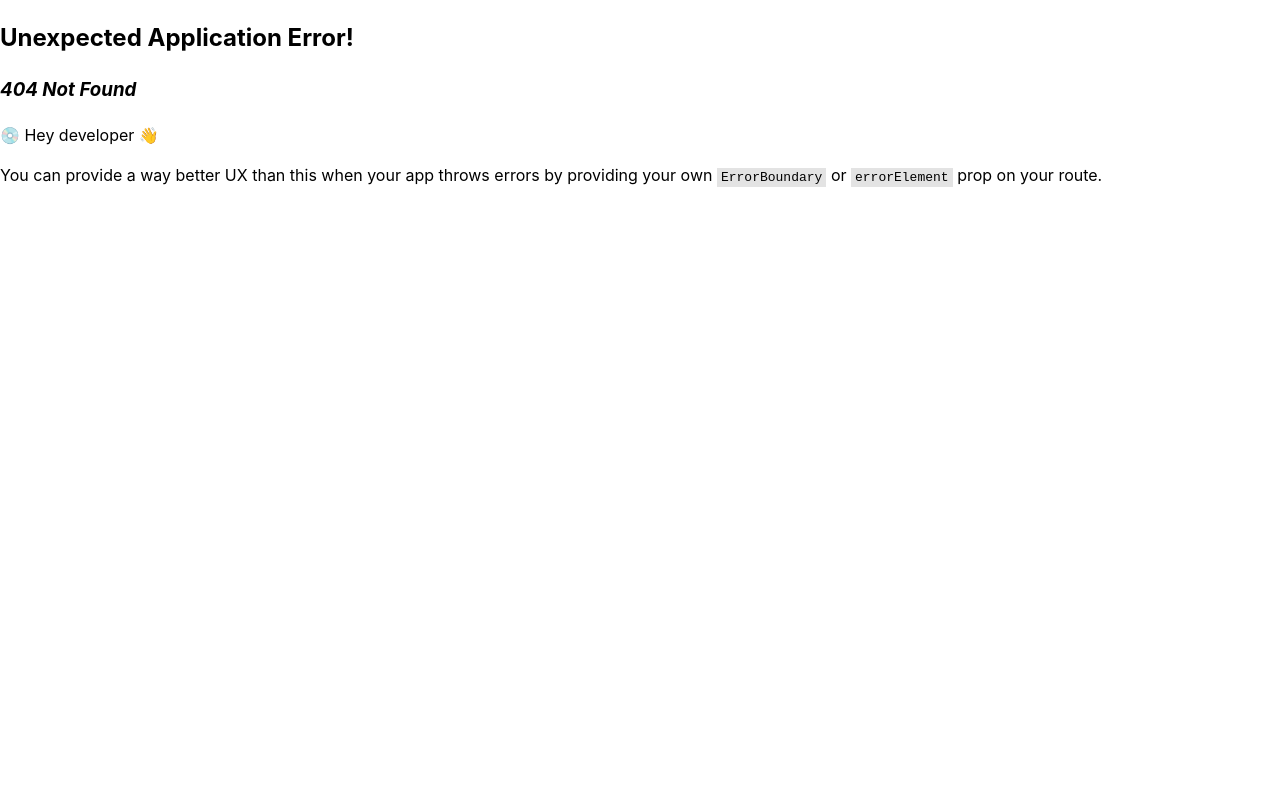
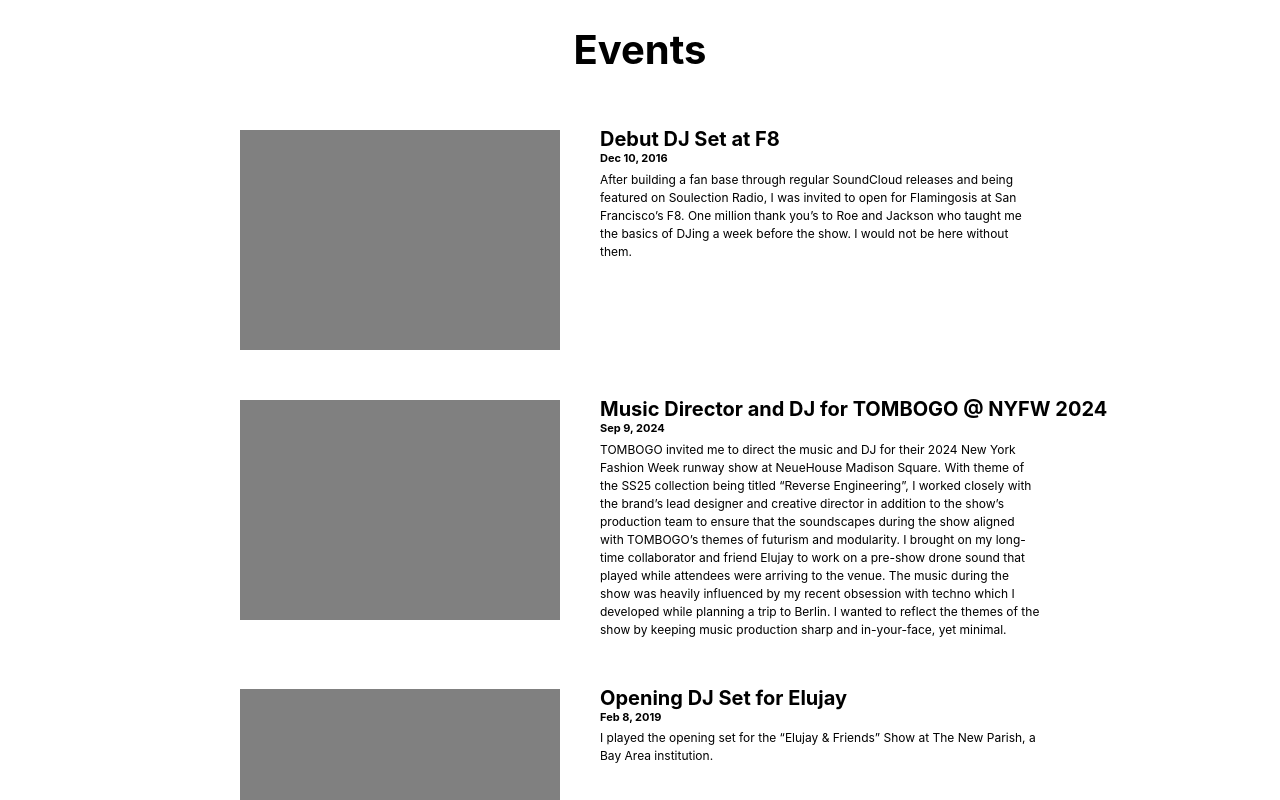
Before and after one commit to michaelgcord/hans, a React (Vite) app: page /#/events in a window 1280 px wide. Before the commit this address led to /. Shown: the top 800 px of the page. Built offline with nearby package versions, Linux system fonts and the light colour scheme.

Commit message:
add moving title in homepage | make template for events page

```diff
--- a/src/assets/css/events-special.css
+++ /dev/null
@@ -1,7 +0,0 @@
-.events-special-container {
-    height: 100vh;
-    width: 100vw;
-    display: flex;
-    align-items: center;
-    justify-content: center;
-}
--- /dev/null
+++ b/src/assets/css/events.css
@@ -0,0 +1,50 @@
+.events-container {
+    height: 100vh;
+    width: 100vw;
+    display: flex;
+    align-items: center;
+    /* justify-content: center; */
+    padding: 20px 0;
+    flex-direction: column;
+}
+
+.events-main-title {
+    font-size: 40px;
+    font-weight: bold;
+}
+
+.events-card {
+    margin: 50px 0;
+    display: flex;
+    width: 800px;
+}
+
+.events-image {
+    height: 220px;
+    width: 320px;
+    background-color: gray;
+}
+
+.events-description {
+    width: 1px;
+    flex-grow: 1;
+    padding-left: 40px;
+}
+
+.events-title {
+    margin-top: -6px;
+    font-size: 20px;
+    font-weight: bold;
+    white-space: nowrap;
+}
+
+.events-date {
+    margin-top: -4px;
+    margin-bottom: 4px;
+    font-size: 11px;
+    font-weight: bold;
+}
+
+.events-txt {
+    font-size: 12px;
+}
--- a/src/assets/css/homepage.css
+++ b/src/assets/css/homepage.css
@@ -4,27 +4,52 @@
     display: flex;
     flex-direction: column;
     align-items: center;
+    padding: 40px 0;
+    box-sizing: border-box;
 }
 
 .homepage-title {
-    font-size: 100px;
-    font-stretch: expanded; /*Need a font where this value actually applies*/
-    letter-spacing: 50px;
-    text-indent: 50px;
-    text-align: center;
-    margin-bottom: 120px;
+    font-size: 40px;
+    font-stretch: expanded;
+    width: 80%;
+    overflow: hidden;
+    white-space: nowrap;
+}
+
+.title {
+    display: inline-block;
+    padding-right: 4px;
+    animation: title1 15s linear infinite;
+}
+
+.title2 {
+    animation-delay: 7.5s;
+}
+
+@keyframes title1 {
+    0% {
+      transform: translate(0, 0);
+    }
+    100% {
+      transform: translate(-100%, 0);
+    }
+  }
+
+.pre {
+    white-space: pre;
 }
 
 .homepage-collage-container {
-    height: 400px;
-    width: 350px;
+    padding-top: 60px;
+    height: 20px;
+    flex-grow: 1;
     position: relative;
 }
 
 .homepage-center-piece {
     background-color: gray;
-    height: 100%;
-    width: 100%;
+    height: 440px;
+    width: 400px;
     position: relative;
     z-index: 1;
 }
@@ -173,7 +198,8 @@
 }
 
 .homepage-sub-header {
-    margin-top: 190px;
+    /* margin-top: 100px; */
+    height: 40px;
     width: 80%;
     display: flex;
     align-items: center;
--- a/src/assets/css/index.css
+++ b/src/assets/css/index.css
@@ -2,7 +2,7 @@
 @import './timeline.css';
 @import './releases.css';
 @import './about.css';
-@import './events-special.css';
+@import './events.css';
 @import './misc-blog.css';
 
 :root {
--- a/src/main.jsx
+++ b/src/main.jsx
@@ -5,7 +5,7 @@ import HomePage from './pages/HomePage.jsx'
 import Timeline from './pages/Timeline.jsx'
 import Releases from './pages/Releases.jsx'
 import About from './pages/About.jsx'
-import EventsSpecial from './pages/EventsSpecial.jsx'
+import Events from './pages/Events.jsx'
 import MiscBlog from './pages/MiscBlog.jsx'
 import './assets/css/index.css'
 
@@ -27,8 +27,8 @@ const router = createHashRouter([
 		element: <About />
 	},
 	{
-		path: '/events-special',
-		element: <EventsSpecial />
+		path: '/events',
+		element: <Events />
 	},
 	{
 		path: '/misc-blog',
--- /dev/null
+++ b/src/pages/Events.jsx
@@ -0,0 +1,52 @@
+const Events = () => {
+    const content = [
+        {
+            title: 'Debut DJ Set at F8',
+            date: 'Dec 10, 2016',
+            img: 'an image',
+            txt: 'After building a fan base through regular SoundCloud releases and being featured on Soulection Radio, I was invited to open for Flamingosis at San Francisco’s F8. One million thank you’s to Roe and Jackson who taught me the basics of DJing a week before the show. I would not be here without them.'
+        },
+        {
+            title: 'Music Director and DJ for TOMBOGO @ NYFW 2024',
+            date: 'Sep 9, 2024',
+            img: 'an image',
+            txt: 'TOMBOGO invited me to direct the music and DJ for their 2024 New York Fashion Week runway show at NeueHouse Madison Square. With theme of the SS25 collection being titled “Reverse Engineering”, I worked closely with the brand’s lead designer and creative director in addition to the show’s production team to ensure that the soundscapes during the show aligned with TOMBOGO’s themes of futurism and modularity. I brought on my long-time collaborator and friend Elujay to work on a pre-show drone sound that played while attendees were arriving to the venue. The music during the show was heavily influenced by my recent obsession with techno which I developed while planning a trip to Berlin. I wanted to reflect the themes of the show by keeping music production sharp and in-your-face, yet minimal.'
+        },
+        {
+            title: 'Opening DJ Set for Elujay',
+            date: 'Feb 8, 2019',
+            img: 'an image',
+            txt: 'I played the opening set for the “Elujay & Friends” Show at The New Parish, a Bay Area institution.'
+        },
+        {
+            title: 'title',
+            date: 'date',
+            img: 'an image',
+            txt: 'Lorem ipsum dolor sit amet, consectetur adipiscing elit, sed do eiusmod tempor incididunt ut labore et dolore magna aliqua. Ut enim ad minim veniam, quis nostrud exercitation ullamco laboris nisi ut aliquip ex ea commodo consequat. Duis aute irure dolor in reprehenderit in voluptate velit esse cillum dolore eu fugiat nulla pariatur. Excepteur sint occaecat cupidatat non proident, sunt in culpa qui officia deserunt mollit anim id est laborum.'
+        },
+    ]
+
+    return (
+        <div className="events-container">
+            <div className="events-main-title">Events </div>
+            <div className="events-content-container">
+                {content.map((element) => {
+                    return (
+                        <div className="events-card">
+                            <div className="events-image">
+
+                            </div>
+                            <div className="events-description">
+                                <div className="events-title">{element.title}</div>
+                                <div className="events-date">{element.date}</div>
+                                <div className="events-txt">{element.txt}</div>
+                            </div>
+                        </div>
+                    )
+                })}
+            </div>
+        </div>
+    )
+}
+
+export default Events
--- a/src/pages/EventsSpecial.jsx
+++ /dev/null
@@ -1,9 +0,0 @@
-const EventsSpecial = () => {
-    return (
-        <div className="events-special-container">
-            <div>Events / Special</div>
-        </div>
-    )
-}
-
-export default EventsSpecial
--- a/src/pages/HomePage.jsx
+++ b/src/pages/HomePage.jsx
@@ -1,12 +1,35 @@
 import { Link } from 'react-router-dom'
 
 const HomePage = () => {
+    //todo, add a space after jajabooboo
+
+    const quotes = [
+        "Like a drake and josh theme song... I found a way. ",
+        "Bad bitches love Hans. ",
+        "Jajabooboo.",
+    ]
+
     return (
         <div className="homepage-container">
-            <div className="homepage-title unselectable">HXNS</div>
+            <div className="homepage-title unselectable">
+                <span className="title">
+                {quotes.map((element) => {
+                    return (
+                        <span className='pre'>{element}</span>
+                    )
+                })}
+                </span>
+                <span className="title">
+                {quotes.map((element) => {
+                    return (
+                        <span className='pre'>{element}</span>
+                    )
+                })}
+                </span>
+            </div>
             <div className="homepage-collage-container">
                 <div className="homepage-center-piece"/>
-                <div className="homepage-photo-1">1</div>
+                {/* <div className="homepage-photo-1">1</div>
                 <div className="homepage-photo-2">2</div>
                 <div className="homepage-photo-3">3</div>
                 <div className="homepage-photo-4">4</div>
@@ -18,7 +41,7 @@ const HomePage = () => {
                 <div className="homepage-photo-10">10</div>
                 <div className="homepage-photo-11">11</div>
                 <div className="homepage-photo-12">12</div>
-                <div className="homepage-photo-13">13</div>
+                <div className="homepage-photo-13">13</div> */}
             </div>
             <div className="homepage-sub-header">
                 <div className="homepage-sub-header-item unselectable">
@@ -31,7 +54,7 @@ const HomePage = () => {
                     <Link to="/about">ABOUT</Link>
                 </div>
                 <div className="homepage-sub-header-item unselectable">
-                    <Link to="/events-special">EVENTS/SPECIAL</Link>
+                    <Link to="/events">EVENTS</Link>
                 </div>
                 <div className="homepage-sub-header-item unselectable">
                     <Link to="/misc-blog">MISC/BLOG</Link>
```
Also changed, not shown: src/pages/Timeline2.jsx (added, +81 -0 lines).
